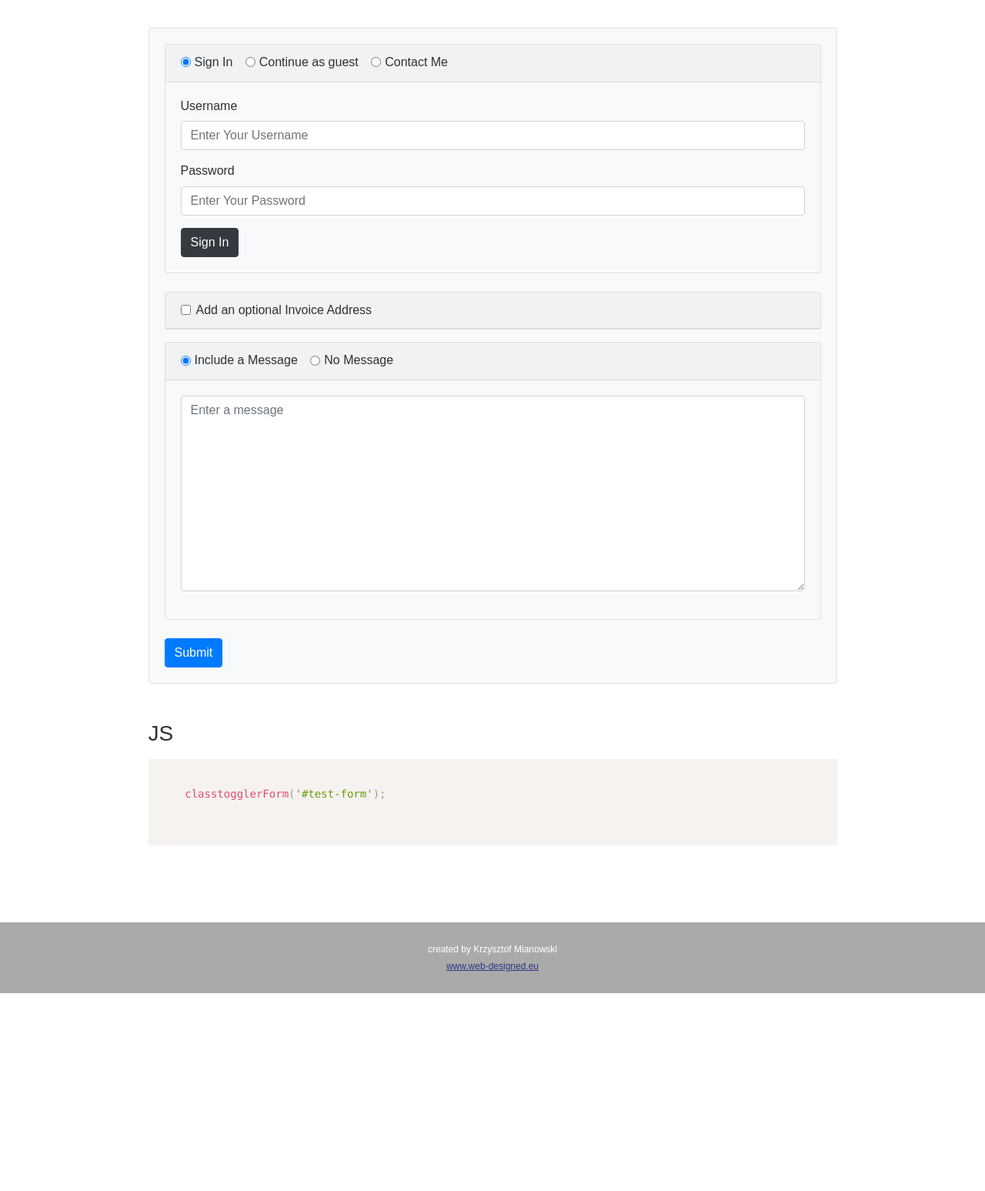
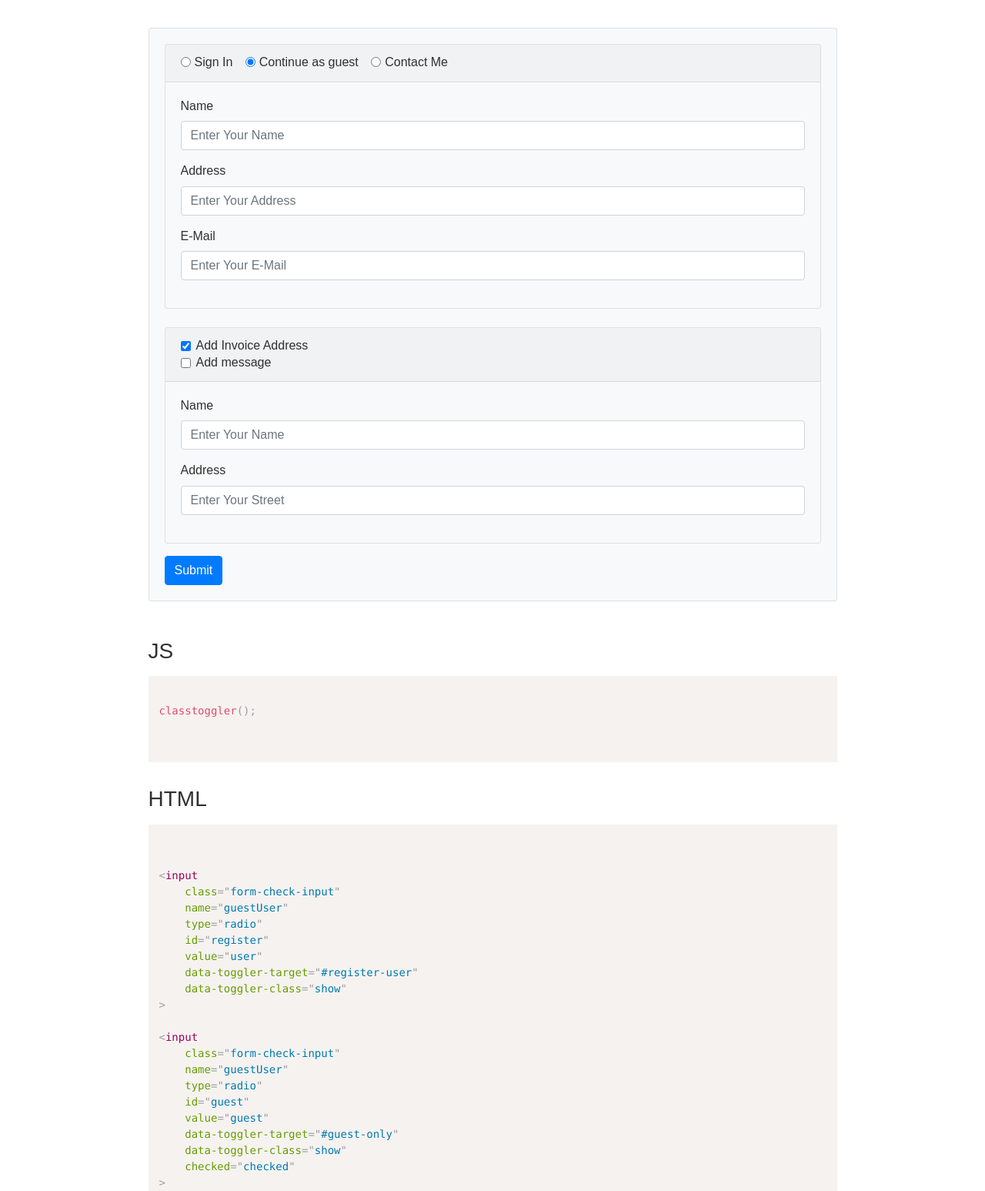
Before and after one commit to web-designed/classtoggler, a website built with webpack: page src/templates/demo.html in a window 1280 px wide. Shown: the part 6665-8212 px from the top of the page at 77% size. Before the commit the page ends 7955 px from the top, so only its background shows below. Built offline with nearby package versions, Linux system fonts and the light colour scheme; files whose address does not match are found by name.

Commit message:
refactor and remove classtogglerForm(), handle by main classtoggler() instead

```diff
--- a/package.json
+++ b/package.json
@@ -26,7 +26,7 @@
       "extract-text-webpack-plugin": "^3.0.2",
       "file-loader": "^1.1.11",
       "html-webpack-plugin": "^3.2.0",
-      "node-sass": "^4.7.2",
+      "node-sass": "^4.14.1",
       "normalize.css": "7.0.0",
       "postcss-loader": "^2.1.5",
       "rimraf": "^2.6.2",
--- a/src/js/classtoggler/classtoggler.js
+++ b/src/js/classtoggler/classtoggler.js
@@ -1,43 +1,50 @@
-
 //*******************************************************
 // Helpers
 //*******************************************************
 
 // remove all of the classes
-      function clear(groupItems, togglerClass){
+function clear(groupItems, togglerClass) {
    for (var i = 0; i < groupItems.length; i++) {
       const groupItem = groupItems[i];
-            groupItem.classList.remove('active');
-            const togglerGroupTarget = document.querySelector(groupItem.getAttribute('data-toggler-target'));
+      groupItem.classList.remove("active");
+      const togglerGroupTarget = document.querySelector(
+         groupItem.getAttribute("data-toggler-target")
+      );
       togglerGroupTarget.classList.remove(togglerClass);
    }
 }
 
 // handle click
-      function handleToggleClick(e){
-
+function handleToggleClick(e) {
    e.preventDefault();
 
    const toggler = this;
-         const togglerTargets = toggler.getAttribute('data-toggler-target').replace(/\s+/g, '').split(',');
-         const customTargetClass = toggler.getAttribute('data-toggler-class');
-         const togglerGroup = toggler.getAttribute('data-toggler-group');
-         const togglerClass = customTargetClass ? customTargetClass : 'active';
+   const togglerTargets = toggler
+      .getAttribute("data-toggler-target")
+      .replace(/\s+/g, "")
+      .split(",");
+   const customTargetClass = toggler.getAttribute("data-toggler-class");
+   const togglerGroup = isTypeRadio(toggler)
+      ? toggler.getAttribute("name")
+      : toggler.getAttribute("data-toggler-group");
+   const togglerClass = customTargetClass ? customTargetClass : "active";
 
    // if groups defined
    //------------------------------------------------------
 
-            const togglerGroupItems = document.querySelectorAll('[data-toggler-group='+ togglerGroup + ']')
+   const togglerGroupItems = isTypeRadio(toggler)
+      ? document.querySelectorAll('[name="' + togglerGroup + '"]')
+      : document.querySelectorAll("[data-toggler-group=" + togglerGroup + "]");
 
    if (togglerGroupItems.length > 0) {
       // if click took place on an opend element
-               if (this.classList.contains('active')) {
+      if (this.classList.contains("active")) {
          clear(togglerGroupItems, togglerClass);
       } else {
          clear(togglerGroupItems, togglerClass);
 
          // add the needed classes
-                  toggler.classList.add('active')
+         toggler.classList.add("active");
          for (var i = 0; i < togglerTargets.length; i++) {
             const togglerTarget = togglerTargets[i];
             document.querySelector(togglerTarget).classList.add(togglerClass);
@@ -47,136 +54,178 @@
       // if no groups defined
       //------------------------------------------------------
    } else {
-
       // add the needed classes
-               toggler.classList.toggle('active')
+      toggler.classList.toggle("active");
       for (var i = 0; i < togglerTargets.length; i++) {
          const togglerTarget = togglerTargets[i];
          const target = document.querySelector(togglerTarget);
          const currentClasses = target.classList;
-                  const newClasses = togglerClass.replace(/\s/g, '').split(',');
+         const newClasses = togglerClass.replace(/\s/g, "").split(",");
 
          for (var key = 0; key < newClasses.length; key++) {
             const newClass = newClasses[key];
             currentClasses.toggle(newClass);
          }
-
-               };
       }
    }
+}
+
+const isTypeRadio = (selector) => {
+   return selector.type === "radio";
+};
+
+const isTypeCheckbox = (selector) => {
+   return selector.type === "checkbox";
+};
+
+const handleInitialRadioState = (toggler) => {
+   const togglerGroup = toggler.getAttribute("name");
+   if (!togglerGroup) return false;
+   const group = document.querySelectorAll('[name="' + togglerGroup + '"]');
+   if (!group) return false;
+   group.forEach((item) => {
+      const target = item.getAttribute("data-toggler-target");
+      handleInputClass(item, target);
+   });
+};
+
+const handleInitialCheckboxState = (toggler) => {
+   const target = toggler.getAttribute("data-toggler-target");
+   handleInputClass(toggler, target);
+};
+
+const handleInputClass = (item, target) => {
+   if (!target) {
+      console.warn(
+         `:::CLASSTOGGLER::: "data-toggler-target" needs to be provided for ${item}`
+      );
+      console.log(item);
+      return false;
+   }
+   const targetObject = document.querySelector(target);
+   if (!targetObject) {
+      console.warn(`:::CLASSTOGGLER::: ${target} not find in the DOM`);
+      return false;
+   }
+   var cssClass = targetObject.getAttribute("data-toggler-form-class");
+   cssClass = cssClass ? cssClass : "show";
+   if (item.checked) {
+      targetObject.classList.add(cssClass);
+   } else {
+      targetObject.classList.remove(cssClass);
+   }
+};
 
 //*******************************************************
 // Main
 //*******************************************************
 
-      export function classtoggler(){
-         window.togglers = document.querySelectorAll('[data-toggler-target]');
+export function classtoggler() {
+   window.togglers = document.querySelectorAll("[data-toggler-target]");
    for (var i = 0; i < togglers.length; i++) {
       const toggler = togglers[i];
-            toggler.addEventListener('click', handleToggleClick, true);
+      const eventToRegister =
+         isTypeCheckbox(toggler) || isTypeRadio(toggler) ? "change" : "click";
+
+      toggler.addEventListener(eventToRegister, handleToggleClick, true);
+
+      // if type radio lets handle initial setup via checked attribute
+      //--------------------------------------------------------------
+      if (isTypeRadio(toggler)) handleInitialRadioState(toggler);
+      if (isTypeCheckbox(toggler)) handleInitialCheckboxState(toggler);
    }
 }
-
 
 //*******************************************************
 // Remove class by group name
 //*******************************************************
 
-      export function classtogglerRemoveClassByGroup(groupName){
-
-         const activeItems = document.querySelectorAll('[data-toggler-group="' + groupName + '"]');
+export function classtogglerRemoveClassByGroup(groupName) {
+   const activeItems = document.querySelectorAll(
+      '[data-toggler-group="' + groupName + '"]'
+   );
 
    for (var i = 0; i < activeItems.length; i++) {
-
       const activeItem = activeItems[i];
 
       // if custom class is defined
-            const customClass = activeItem.getAttribute('data-toggler-class');
-            const activeClass = (customClass) ? customClass : 'active';
+      const customClass = activeItem.getAttribute("data-toggler-class");
+      const activeClass = customClass ? customClass : "active";
 
       // remove the active state from the triggering element
-            activeItem.classList.remove('active');
+      activeItem.classList.remove("active");
 
       // remove the active state from the targeted element
-            const target = activeItem.getAttribute('data-toggler-target');
+      const target = activeItem.getAttribute("data-toggler-target");
       const activeTarget = document.querySelector(target);
       activeTarget.classList.remove(activeClass);
    }
 }
 
-
 //*******************************************************
 // Update collection
 //*******************************************************
 
-      export function classtogglerUpdate(){
+export function classtogglerUpdate() {
    for (var i = 0; i < togglers.length; i++) {
       const toggler = togglers[i];
-            toggler.removeEventListener('click', handleToggleClick , true);
+      toggler.removeEventListener("click", handleToggleClick, true);
    }
-         togglers = document.querySelectorAll('[data-toggler-target]');
-         classtoggler()
+   togglers = document.querySelectorAll("[data-toggler-target]");
+   classtoggler();
 }
-
 
 //*******************************************************
 // Form elements
 //*******************************************************
 
-      export function classtogglerForm(formSelector){
-
-         const form = document.querySelector(formSelector);
-         if(form){
-            const activeInputs = form.querySelectorAll('[data-toggler-form-target]');
-
+export function classtogglerForm() {
+   const activeInputs = document.querySelectorAll("[data-toggler-form-target]");
+   if (!activeInputs) return;
    for (var i = 0; i < activeInputs.length; i++) {
-
       const activeInput = activeInputs[i];
 
       // if custom class defined
-               var cssClass = activeInput.getAttribute('data-toggler-form-class')
-               cssClass = cssClass ? cssClass : 'show';
+      var cssClass = activeInput.getAttribute("data-toggler-form-class");
+      cssClass = cssClass ? cssClass : "show";
 
       // Mark the classes on load
       handleChange(activeInput, cssClass);
 
       // If change takes place
-               activeInput.addEventListener('change', function(){
+      activeInput.addEventListener("change", function () {
          handleChange(activeInput, cssClass);
       });
    }
-         } else {
-            console.warn("the form you defined '"+ formSelector +"' doesn't exist in the DOM");
-         }
-
 }
 
 // Helper Functions
 //--------------------------------------------------------
 
 function handleChange(activeInput, cssClass) {
-         const groupName = activeInput.getAttribute('name');
+   const groupName = activeInput.getAttribute("name");
    if (groupName) {
       const group = document.querySelectorAll('[name="' + groupName + '"]');
       for (var i = 0; i < group.length; i++) {
          const input = group[i];
-               const targetSelector = input.getAttribute('data-toggler-form-target');
-               if(targetSelector !== ''){
+         const targetSelector = input.getAttribute("data-toggler-form-target");
+         if (targetSelector !== "") {
             const targetObject = document.querySelector(targetSelector);
             if (targetObject) {
                const target = document.querySelector(targetSelector);
                if (input.checked) {
                   target.classList.add(cssClass);
-                     }
-                     else {
+               } else {
                   target.classList.remove(cssClass);
                }
             }
          }
       }
-         }
-         else {
-            const missing = activeInput.getAttribute('id') || activeInput.getAttribute('class');
-            console.warn("classtoggler: Please define the [name=''] attribute for " + missing);
+   } else {
+      const missing =
+         activeInput.getAttribute("id") || activeInput.getAttribute("class");
+      console.warn(
+         "classtoggler: Please define the [name=''] attribute for " + missing
+      );
    }
 }
--- a/src/templates/demo.html
+++ b/src/templates/demo.html
@@ -358,15 +358,40 @@
 										<div class="card-header">
 											<div class="form-group mb-0">
 												<div class="form-check-inline form-radio">
-													<input class="form-check-input" name="guestUser" type="radio" id="register" value="user" data-toggler-form-target="#register-user" checked="checked">
+													<input
+														class="form-check-input"
+														name="guestUser"
+														type="radio"
+														id="register"
+														value="user"
+														data-toggler-target="#register-user"
+														data-toggler-class="show"
+													>
 													<label class="form-check-label" for="register">Sign In</label>
 												</div>
 												<div class="form-check-inline form-radio">
-													<input class="form-check-input" name="guestUser" type="radio" id="guest" value="guest" data-toggler-form-target="#guest-only">
+													<input
+														class="form-check-input"
+														name="guestUser"
+														type="radio"
+														id="guest"
+														value="guest"
+														data-toggler-target="#guest-only"
+														data-toggler-class="show"
+														checked="checked"
+													>
 													<label class="form-check-label" for="guest">Continue as guest</label>
 												</div>
 												<div class="form-check-inline form-radio">
-													<input class="form-check-input" name="guestUser" type="radio" id="contact" value="contact" data-toggler-form-target="#contact-me">
+													<input
+														class="form-check-input"
+														name="guestUser"
+														type="radio"
+														id="contact"
+														value="contact"
+														data-toggler-target="#contact-me"
+														data-toggler-class="show"
+													>
 													<label class="form-check-label" for="contact">Contact Me</label>
 												</div>
 											</div>
@@ -376,7 +401,11 @@
 											<div id="register-user" class="collapsed show">
 												<div class="form-group">
 													<label for="username">Username</label>
-													<input type="text" class="form-control" id="username" placeholder="Enter Your Username">
+													<input
+														type="text"
+														class="form-control"
+														id="username"
+														placeholder="Enter Your Username">
 												</div>
 												<div class="form-group">
 													<label for="username">Password</label>
@@ -416,35 +445,39 @@
 										<div class="card-header">
 											<div class="form-group mb-0">
 												<div class="form-check">
-													<input type="checkbox" class="form-check-input" id="add-optinal-address" name="add-optinal-address" data-toggler-form-target="#optinal-addreess" data-toggler-form-class="show">
-													<label class="form-check-label" for="add-optinal-address">Add an optional Invoice Address</label>
+													<input
+														type="checkbox"
+														class="form-check-input"
+														id="add-optinal-address"
+														name="add-optinal-address"
+														data-toggler-target="#optinal-addreess"
+														data-toggler-class="show"
+														checked="checked"
+													>
+													<label class="form-check-label" for="add-optinal-address">Add Invoice Address</label>
+												</div>
+												<div class="form-check">
+													<input
+														type="checkbox"
+														class="form-check-input"
+														id="add-message"
+														name="add-message"
+														data-toggler-target="#message-wrapper"
+														data-toggler-class="show"
+													>
+													<label class="form-check-label" for="add-message">Add message</label>
 												</div>
 											</div>
 										</div>
-										<div id="optinal-addreess" class="collapsed">
+										<div class="collapsed" id="optinal-addreess">
 											<div class="card-body">
 												<div class="form-group">
 													<label for="optional-addres-name">Name</label>
-															<input type="text" class="form-control" id="optional-addres-name" placeholder="Enter Your Name">
+													<input type="text" class="form-control" id="optional-addres-name" placeholder="Enter Your Name">
 												</div>
 												<div class="form-group">
 													<label for="optional-addres-street">Address</label>
 													<input type="text" class="form-control" id="optional-addres-street" placeholder="Enter Your Street">
-												</div>
-											</div>
-										</div>
-									</div>
-
-									<div class="card bg-light mb-4">
-										<div class="card-header">
-											<div class="form-group mb-0">
-												<div class="form-check-inline form-radio">
-													<input class="form-check-input" name="message" type="radio" id="message" value="message" data-toggler-form-target="#message-wrapper" checked="checked">
-													<label class="form-check-label" for="message">Include a Message</label>
-												</div>
-												<div class="form-check-inline form-radio">
-													<input class="form-check-input" name="message" type="radio" id="no-message" value="no-message" data-toggler-form-target="">
-													<label class="form-check-label" for="no-message">No Message</label>
 												</div>
 											</div>
 										</div>
@@ -463,7 +496,65 @@
 						<h3 class="mb-3 pt-4">JS</h3>
 						<pre>
 							<code class="language-javascript">
-	classtogglerForm('#test-form');
+classtoggler();
+							</code>
+						</pre>
+
+						<h3 class="mb-3 pt-4">HTML</h3>
+						<pre>
+							<code class="language-html">
+
+<div>&lt;input</div>
+	<div>class="form-check-input"</div>
+	<div>name="guestUser"</div>
+	<div>type="radio"</div>
+	<div>id="register"</div>
+	<div>value="user"</div>
+	<div>data-toggler-target="#register-user"</div>
+	<div>data-toggler-class="show"</div>
+<div>&gt;</div>
+
+<div>&lt;input</div>
+	<div>class="form-check-input"</div>
+	<div>name="guestUser"</div>
+	<div>type="radio"</div>
+	<div>id="guest"</div>
+	<div>value="guest"</div>
+	<div>data-toggler-target="#guest-only"</div>
+	<div>data-toggler-class="show"</div>
+	<div>checked="checked"</div>
+<div>&gt;</div>
+
+<div>&lt;input</div>
+	<div>class="form-check-input"</div>
+	<div>name="guestUser"</div>
+	<div>type="radio"</div>
+	<div>id="contact"</div>
+	<div>value="contact"</div>
+	<div>data-toggler-target="#contact-me"</div>
+	<div>data-toggler-class="show"</div>
+<div>&gt;</div>
+
+<div>&lt;div class="collapsed" id="optinal-addreess"&gt;</div>
+	<div>&lt;div class="card-body"&gt;</div>
+		<div>&lt;div class="form-group"&gt;</div>
+			<div>&lt;label for="optional-addres-name"&gt;Name&lt;/label&gt;</div>
+			<div>&lt;input type="text" class="form-control" id="optional-addres-name" placeholder="Enter Your Name"&gt;</div>
+		<div>&lt;/div&gt;</div>
+		<div>&lt;div class="form-group"&gt;</div>
+			<div>&lt;label for="optional-addres-street"&gt;Address&lt;/label&gt;</div>
+			<div>&lt;input type="text" class="form-control" id="optional-addres-street" placeholder="Enter Your Street"&gt;</div>
+		<div>&lt;/div&gt;</div>
+	<div>&lt;/div&gt;</div>
+<div>&lt;/div&gt;</div>
+
+<div>&lt;div class="collapsed" id="message-wrapper"&gt;</div>
+	<div>&lt;div class="card-body"&gt;</div>
+		<div>&lt;div class="form-group"&gt;</div>
+			<div>&lt;textarea name="" id="" cols="30" rows="10" class="form-control" placeholder="Enter a message"&gt;&lt;/textarea&gt;</div>
+		<div>&lt;/div&gt;</div>
+	<div>&lt;/div&gt;</div>
+<div>&lt;/div&gt;</div>
 							</code>
 						</pre>
 					</section>
```
Also changed, not shown: 1 other file. Lines whose indentation alone changed are shown as unchanged.
